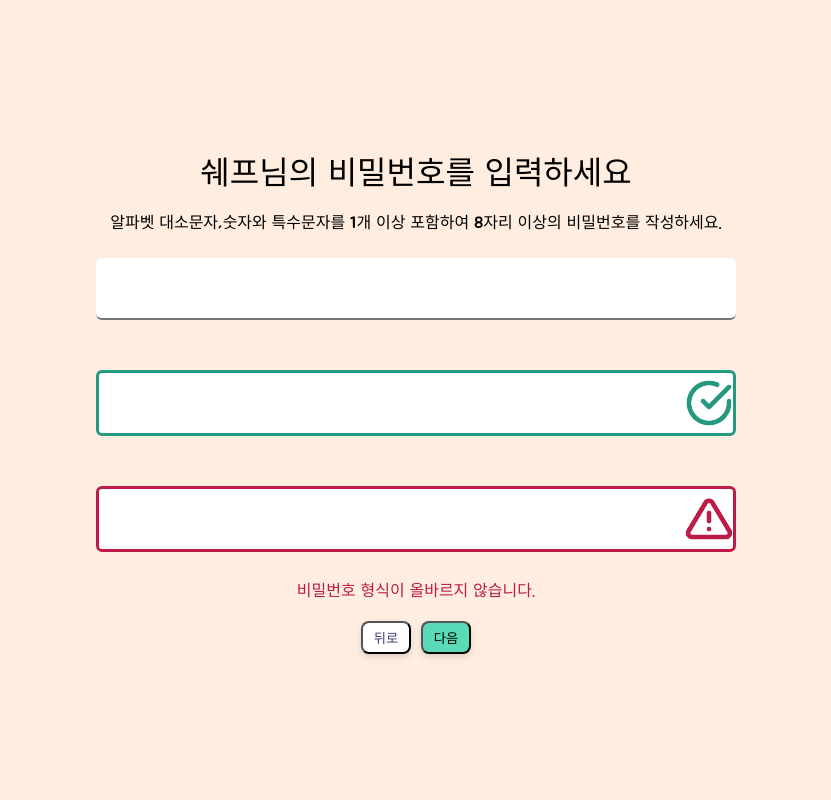
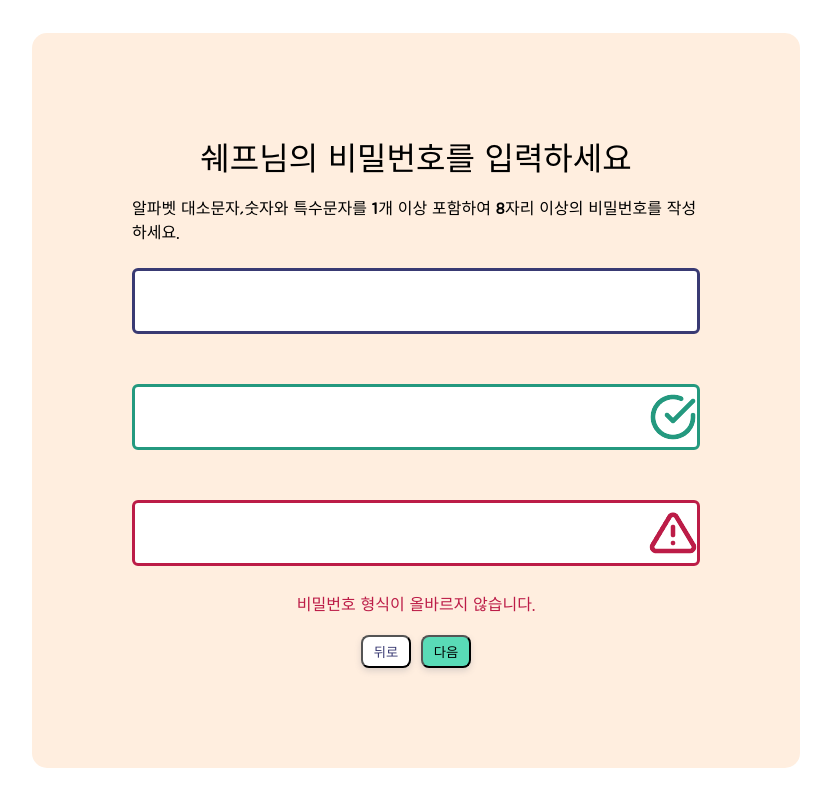
Before and after one commit to codestates/im26-cookingStates-client, a React (Create React App) app: page / in a window 1280 px wide. Shown: the whole page, without its empty margins (224-1055 px from the left). Built offline with nearby package versions, Linux system fonts and the light colour scheme.

Commit message:
💄 스타일: 회원가입시 필요정보 카드 UI 수정

```diff
--- a/src/Components/Signup/SignUpCard.js
+++ b/src/Components/Signup/SignUpCard.js
@@ -20,6 +20,7 @@ function SignUpCard(props) {
       <div className="card-desc">이메일 주소는 아이디로 사용됩니다.</div>
       <input className="input-email default" type="email"></input>
       <div className="valid-result">
+        <input className="input-email" type="email"></input>
         <input className="input-email success" type="email"></input>
         <input className="input-email danger" type="email"></input>
         <span className="danger">이미 등록된 이메일 주소입니다.</span>
--- a/src/pages/CSS/signup.css
+++ b/src/pages/CSS/signup.css
@@ -1,8 +1,5 @@
-#root {
+.signupCard {
   background-color: #ffeedf;
-}
-
-.signupCard {
   display: flex;
   flex-direction: column;
   position: relative;
@@ -10,7 +7,9 @@
   align-content: center;
   font-family: "Jua";
   margin: auto;
-  width: 50%;
+  width: 60%;
+  padding: 100px;
+  border-radius: 15px;
 }
 
 .valid-result {
@@ -25,9 +24,6 @@ span.danger {
   color: #bc1c47;
 }
 input {
-  border-right: 0px;
-  border-left: 0px;
-  border-top: 0px;
   margin: 25px 0px 25px 0px;
   text-align: center;
   outline-style: none;
@@ -38,6 +34,8 @@ input {
   background-size: auto;
   background-repeat: no-repeat;
   background-position: right;
+  border: 3px solid #393a73;
+
   border-radius: 6px;
 }
 
```
